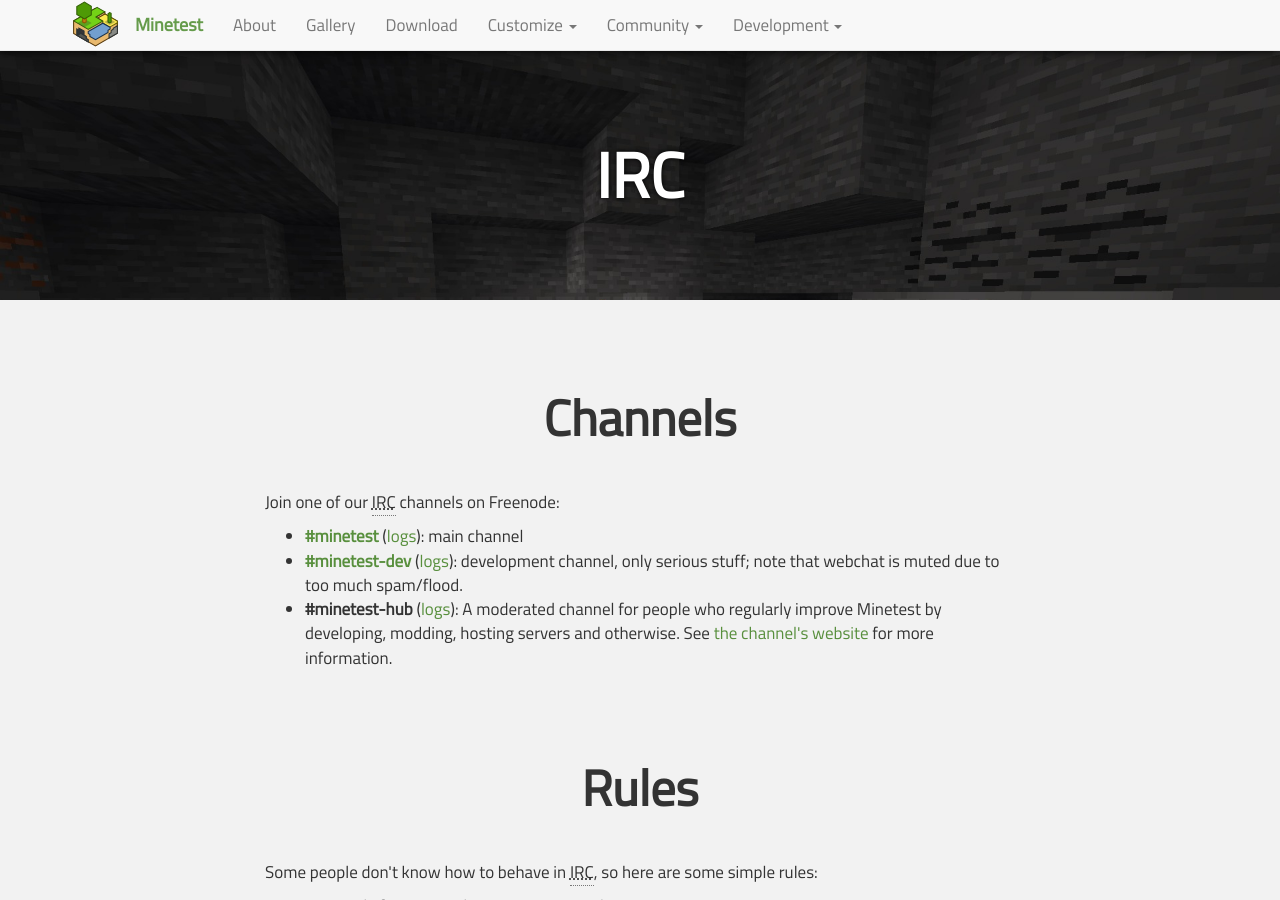
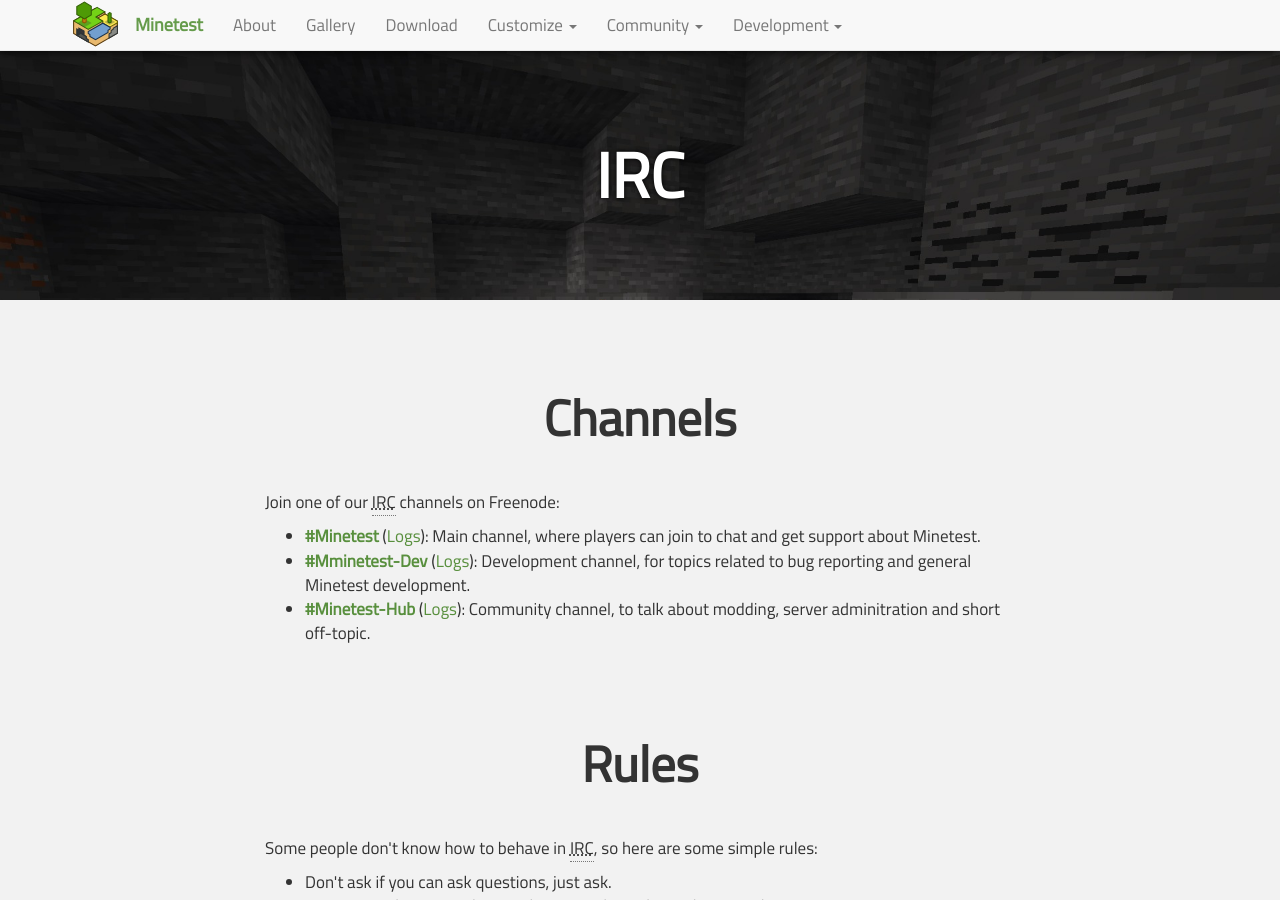
Before and after one commit to minetest/minetest.github.io, a Jekyll site: the page built from irc.html, in a window 1280 px wide and 900 px high. Built offline with Jekyll 4.4.1, drawn with Linux system fonts in a browser that asks for light colours; comment, search, counter and statistics services are not loaded.

Commit message:
[WIP] Channel description improvements 2.
Making all channels match code style and text formatting.
Adding a more direct and clear description to each channel.
Making use of uppercase for aesthetics and to make things more relevant.
Adding webchat for Minetest-Hub. In the topic of the channel we have a link for the channels website and it also says about voice and asking an op for it.
Adding webchat for Minetest-Hub. Mainly to match style.

Opinions needed.

```diff
--- a/irc.html
+++ b/irc.html
@@ -13,21 +13,21 @@ redirect_from:
   </p>
   <ul>
     <li>
-      <strong><a href="https://webchat.freenode.net/?channels=#minetest">#minetest</a></strong>
-      (<a href="http://irc.minetest.net/minetest">logs</a>): main channel
+      <strong><a href="https://webchat.freenode.net/?channels=#minetest">#Minetest</a></strong>
+        (<a href="http://irc.minetest.net/minetest">Logs</a>):
+        Main channel, where players can join to chat and get support about Minetest.
     </li>
+
     <li>
-      <strong>
-        <a href="https://webchat.freenode.net/?channels=#minetest-dev">#minetest-dev</a>
-      </strong>
-      (<a href="http://irc.minetest.net/minetest-dev">logs</a>):
-      development channel, only serious stuff; note that webchat is muted due to too much spam/flood.
+      <strong><a href="https://webchat.freenode.net/?channels=#minetest-dev">#Mminetest-Dev</a></strong>
+        (<a href="http://irc.minetest.net/minetest-dev">Logs</a>):
+        Development channel, for topics related to bug reporting and general Minetest development.
     </li>
+
     <li>
-      <strong>#minetest-hub</strong>
-      (<a href="http://irc.minetest.net/minetest-hub">logs</a>):
-      A moderated channel for people who regularly improve Minetest by developing, modding, hosting servers and otherwise.
-      See <a href="http://hub.minetest.net/info">the channel's website</a> for more information.
+      <strong><a href="https://webchat.freenode.net/?channels=#minetest-hub">#Minetest-Hub</a></strong>
+        (<a href="http://irc.minetest.net/minetest-hub">Logs</a>):
+        Community channel, to talk about modding, server adminitration and short off-topic.
     </li>
   </ul>
 </div>
```
